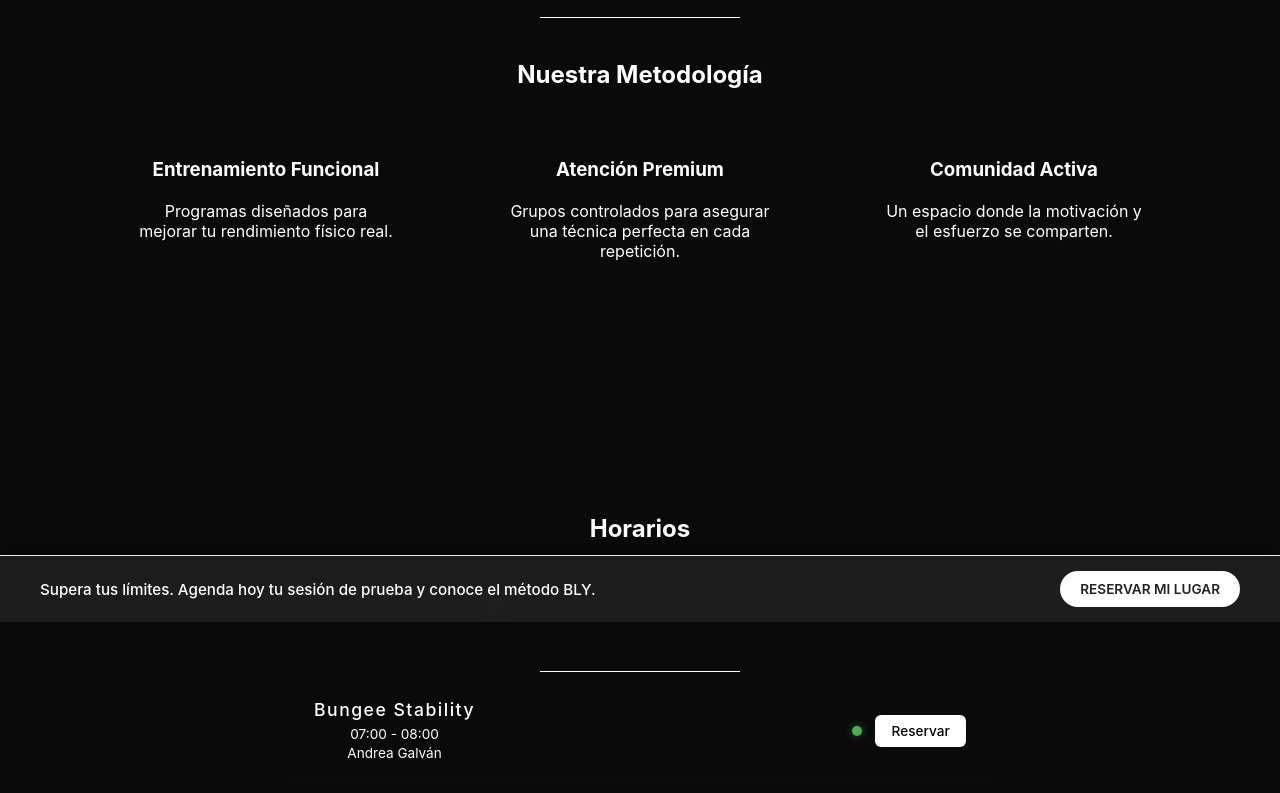
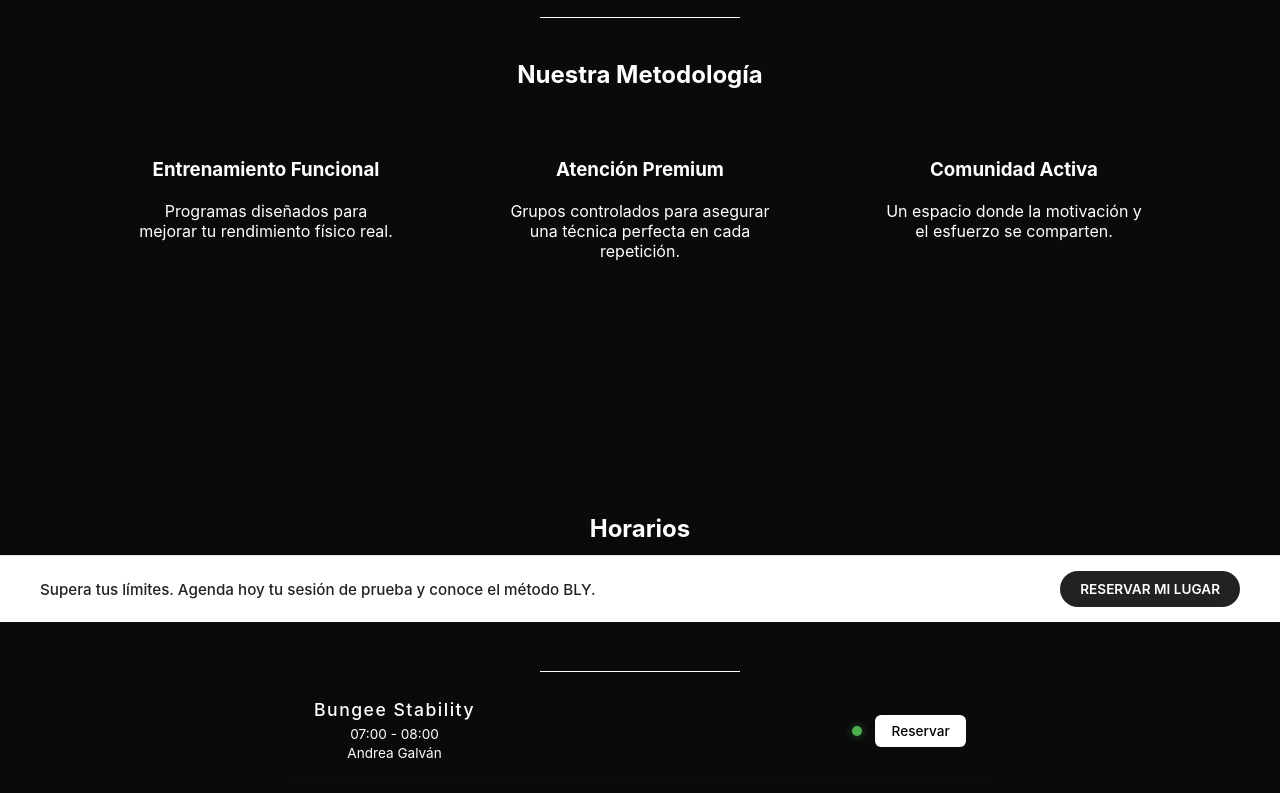
Before and after one commit to lorenapuhl/bly-website-prototype, a plain HTML site: page index.html in a window 1280 px wide. Shown: the part 245-1038 px from the top of the page. Drawn offline with Linux system fonts and the light colour scheme; a script that the page names is missing.

Commit message:
style: update colors

```diff
--- a/style.css
+++ b/style.css
@@ -15,10 +15,10 @@
   --header-color: rgba(255, 255, 255, 1);
 
   /* Very dark grey for cards/banners to pop slightly from background */
-  --banner-color: rgba(30, 30, 30, 0.98);
+  --banner-color: rgba(255, 255, 255, 1);
 
   /* Pure white for banner text */
-  --banner-font: rgba(255, 255, 255, 1);
+  --banner-font:  rgba(30, 30, 30, 0.98);
 
   /* Font color in cta buttons and hamburger manu bars */
   --contrast: black;
```
